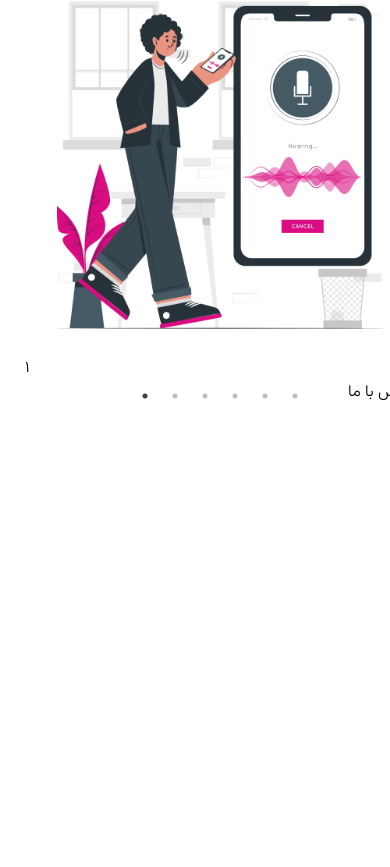
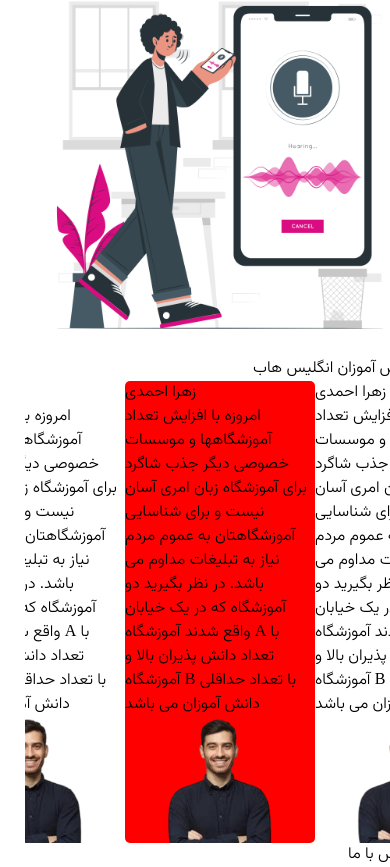
Before and after one commit to mohammadijavad/EnglishHub, a React (Create React App) app: page / in a window 390 px wide. Shown: the part 4546-5413 px from the top of the page. Before the commit the page ends 4952 px from the top, so only its background shows below. Built offline with nearby package versions, Linux system fonts and the light colour scheme.

Commit message:
config react slick carousel

```diff
--- a/src/App.css
+++ b/src/App.css
@@ -1,36 +1,40 @@
-@import "tailwindcss/base";
-@import "tailwindcss/components";
-@import "tailwindcss/utilities";
+@import 'tailwindcss/base';
+@import 'tailwindcss/components';
+@import 'tailwindcss/utilities';
 @font-face {
   font-family: Vazir;
   font-style: normal;
   font-weight: normal;
-  src: url("./assets/fonts/Vazirmatn-FD-NL-Light.woff2") format("woff2");
+  src: url('./assets/fonts/Vazirmatn-FD-NL-Light.woff2') format('woff2');
 }
 @font-face {
   font-family: VazirBold;
   font-weight: bold;
-  src: url("./assets/fonts/Vazirmatn-FD-NL-Bold.woff2") format("woff2");
+  src: url('./assets/fonts/Vazirmatn-FD-NL-Bold.woff2') format('woff2');
 }
 @font-face {
   font-family: VazirMedium;
   font-style: normal;
   font-weight: lighter;
-  src: url("./assets/fonts/Vazirmatn-FD-NL-Medium.woff2") format("woff2");
+  src: url('./assets/fonts/Vazirmatn-FD-NL-Medium.woff2') format('woff2');
 }
 
 html {
   direction: rtl;
 }
-.bold{
-    font-family: VazirBold;
+.bold {
+  font-family: VazirBold;
 }
-.light{
-
+.light {
 }
-.medium{
-    font-family: VazirMedium;
+.medium {
+  font-family: VazirMedium;
 }
 body {
   font-family: Vazir;
 }
+.slick-center {
+  background-color: red;
+  transition: ease-in-out 0.5s ease-in-out;
+  border-radius: 5px;
+}
--- /dev/null
+++ b/src/components/SliderStudentComment/SliderStudentComment.tsx
@@ -0,0 +1,56 @@
+import React from 'react';
+import Slider from 'react-slick';
+import { comments } from '../constants/Comments';
+export default function SimpleSlider() {
+  const settings = {
+    className: 'center',
+    centerMode: true,
+    infinite: true,
+    centerPadding: '100px',
+    slidesToShow: 3,
+    slidesToScroll: 3,
+    speed: 500,
+    // nextArrow: true,
+    responsive: [
+      {
+        breakpoint: 1024,
+        settings: {
+          slidesToShow: 3,
+          slidesToScroll: 3,
+          infinite: true,
+          dots: true,
+        },
+      },
+      {
+        breakpoint: 600,
+        settings: {
+          slidesToShow: 2,
+          slidesToScroll: 2,
+          initialSlide: 2,
+        },
+      },
+      {
+        breakpoint: 480,
+        settings: {
+          slidesToShow: 1,
+          slidesToScroll: 1,
+        },
+      },
+    ],
+  };
+  return (
+    <Slider {...settings}>
+      {comments.map((comment) => (
+        <div key={comment.id} className="h-[200px]">
+          <div className="p-2">
+            <h1 className="text-center">{comment.name}</h1>
+            <p className="text-sm text-justify leading-6">{comment.content}</p>
+          </div>
+          {/* <div className="absolute right-0 top-0"> */}
+          <img src={comment.photo} alt="" className="abolute top-0" />
+          {/* </div> */}
+        </div>
+      ))}
+    </Slider>
+  );
+}
--- /dev/null
+++ b/src/components/constants/Comments.ts
@@ -0,0 +1,66 @@
+import testComment from '../../assets/images/welcome/slider comment/test person.png';
+export let comments = [
+  {
+    id: 1,
+    name: 'زهرا احمدی',
+    content:
+      'امروزه با افزایش تعداد آموزشگاهها و موسسات خصوصی دیگر جذب شاگرد برای آموزشگاه زبان امری آسان نیست و برای شناسایی آموزشگاهتان به عموم مردم نیاز به تبلیغات مداوم می باشد. در نظر بگیرید دو آموزشگاه که در یک خیابان واقع شدند آموزشگاه A با تعداد دانش پذیران بالا و آموزشگاه B با تعداد حداقلی دانش آموزان می باشد',
+    photo: testComment,
+  },
+  {
+    id: 1,
+    name: 'زهرا احمدی',
+    content:
+      'امروزه با افزایش تعداد آموزشگاهها و موسسات خصوصی دیگر جذب شاگرد برای آموزشگاه زبان امری آسان نیست و برای شناسایی آموزشگاهتان به عموم مردم نیاز به تبلیغات مداوم می باشد. در نظر بگیرید دو آموزشگاه که در یک خیابان واقع شدند آموزشگاه A با تعداد دانش پذیران بالا و آموزشگاه B با تعداد حداقلی دانش آموزان می باشد',
+    photo: testComment,
+  },
+  {
+    id: 1,
+    name: 'زهرا احمدی',
+    content:
+      'امروزه با افزایش تعداد آموزشگاهها و موسسات خصوصی دیگر جذب شاگرد برای آموزشگاه زبان امری آسان نیست و برای شناسایی آموزشگاهتان به عموم مردم نیاز به تبلیغات مداوم می باشد. در نظر بگیرید دو آموزشگاه که در یک خیابان واقع شدند آموزشگاه A با تعداد دانش پذیران بالا و آموزشگاه B با تعداد حداقلی دانش آموزان می باشد',
+    photo: testComment,
+  },
+  {
+    id: 1,
+    name: 'زهرا احمدی',
+    content:
+      'امروزه با افزایش تعداد آموزشگاهها و موسسات خصوصی دیگر جذب شاگرد برای آموزشگاه زبان امری آسان نیست و برای شناسایی آموزشگاهتان به عموم مردم نیاز به تبلیغات مداوم می باشد. در نظر بگیرید دو آموزشگاه که در یک خیابان واقع شدند آموزشگاه A با تعداد دانش پذیران بالا و آموزشگاه B با تعداد حداقلی دانش آموزان می باشد',
+    photo: testComment,
+  },
+  {
+    id: 1,
+    name: 'زهرا احمدی',
+    content:
+      'امروزه با افزایش تعداد آموزشگاهها و موسسات خصوصی دیگر جذب شاگرد برای آموزشگاه زبان امری آسان نیست و برای شناسایی آموزشگاهتان به عموم مردم نیاز به تبلیغات مداوم می باشد. در نظر بگیرید دو آموزشگاه که در یک خیابان واقع شدند آموزشگاه A با تعداد دانش پذیران بالا و آموزشگاه B با تعداد حداقلی دانش آموزان می باشد',
+    photo: testComment,
+  },
+  {
+    id: 1,
+    name: 'زهرا احمدی',
+    content:
+      'امروزه با افزایش تعداد آموزشگاهها و موسسات خصوصی دیگر جذب شاگرد برای آموزشگاه زبان امری آسان نیست و برای شناسایی آموزشگاهتان به عموم مردم نیاز به تبلیغات مداوم می باشد. در نظر بگیرید دو آموزشگاه که در یک خیابان واقع شدند آموزشگاه A با تعداد دانش پذیران بالا و آموزشگاه B با تعداد حداقلی دانش آموزان می باشد',
+    photo: testComment,
+  },
+  {
+    id: 1,
+    name: 'زهرا احمدی',
+    content:
+      'امروزه با افزایش تعداد آموزشگاهها و موسسات خصوصی دیگر جذب شاگرد برای آموزشگاه زبان امری آسان نیست و برای شناسایی آموزشگاهتان به عموم مردم نیاز به تبلیغات مداوم می باشد. در نظر بگیرید دو آموزشگاه که در یک خیابان واقع شدند آموزشگاه A با تعداد دانش پذیران بالا و آموزشگاه B با تعداد حداقلی دانش آموزان می باشد',
+    photo: testComment,
+  },
+  {
+    id: 1,
+    name: 'زهرا احمدی',
+    content:
+      'امروزه با افزایش تعداد آموزشگاهها و موسسات خصوصی دیگر جذب شاگرد برای آموزشگاه زبان امری آسان نیست و برای شناسایی آموزشگاهتان به عموم مردم نیاز به تبلیغات مداوم می باشد. در نظر بگیرید دو آموزشگاه که در یک خیابان واقع شدند آموزشگاه A با تعداد دانش پذیران بالا و آموزشگاه B با تعداد حداقلی دانش آموزان می باشد',
+    photo: testComment,
+  },
+  {
+    id: 1,
+    name: 'زهرا احمدی',
+    content:
+      'امروزه با افزایش تعداد آموزشگاهها و موسسات خصوصی دیگر جذب شاگرد برای آموزشگاه زبان امری آسان نیست و برای شناسایی آموزشگاهتان به عموم مردم نیاز به تبلیغات مداوم می باشد. در نظر بگیرید دو آموزشگاه که در یک خیابان واقع شدند آموزشگاه A با تعداد دانش پذیران بالا و آموزشگاه B با تعداد حداقلی دانش آموزان می باشد',
+    photo: testComment,
+  },
+];
--- a/src/pages/WellCome/OurStudents/SliderStudentComment/SliderStudentComment.tsx
+++ /dev/null
@@ -1,34 +0,0 @@
-import React from "react";
-import Slider from "react-slick";
-
-export default function SimpleSlider() {
-  var settings = {
-    dots: true,
-    infinite: true,
-    speed: 500,
-    slidesToShow: 1,
-    slidesToScroll: 1
-  };
-  return (
-    <Slider {...settings}>
-      <div>
-        <h3>1</h3>
-      </div>
-      <div>
-        <h3>2</h3>
-      </div>
-      <div>
-        <h3>3</h3>
-      </div>
-      <div>
-        <h3>4</h3>
-      </div>
-      <div>
-        <h3>5</h3>
-      </div>
-      <div>
-        <h3>6</h3>
-      </div>
-    </Slider>
-  );
-}
--- a/src/pages/WellCome/OurStudents/Students.tsx
+++ b/src/pages/WellCome/OurStudents/Students.tsx
@@ -1,12 +1,15 @@
-import React from 'react'
-import SimpleSlider from './SliderStudentComment/SliderStudentComment'
+import React from 'react';
+import SimpleSlider from '../../../components/SliderStudentComment/SliderStudentComment';
 
 function Students() {
   return (
-    <div className='container mx-auto'>
-      <SimpleSlider/>
+    <div className="container mx-auto mt-7 ">
+      <h1>دانش آموزان انگلیس هاب</h1>
+      <div>
+        <SimpleSlider />
+      </div>
     </div>
-  )
+  );
 }
 
-export default Students
+export default Students;
```
Also changed, not shown: src/pages/WellCome/WhyEnglishHub.tsx (+13 -13 lines), src/assets/images/welcome/slider comment/test person.png (added).
